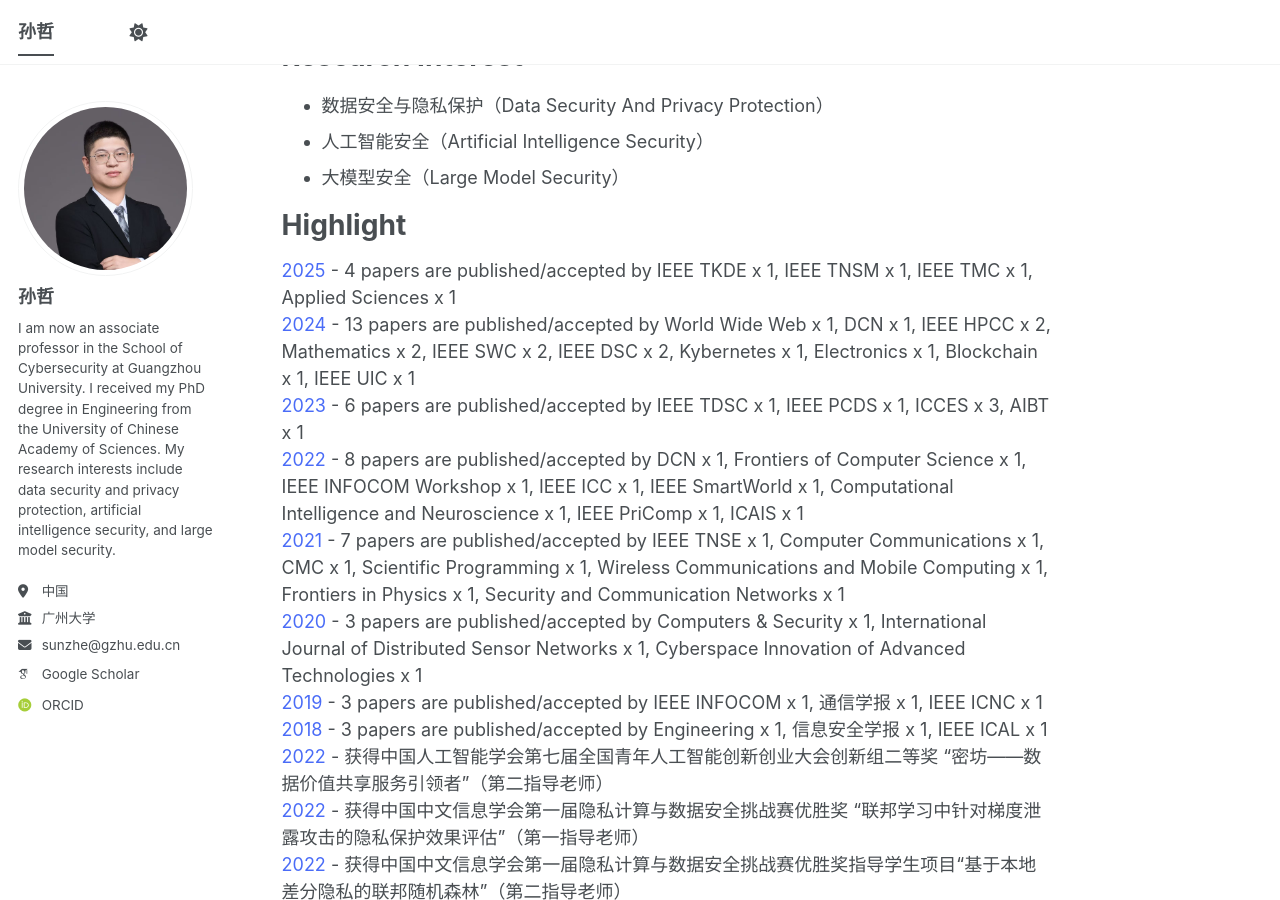
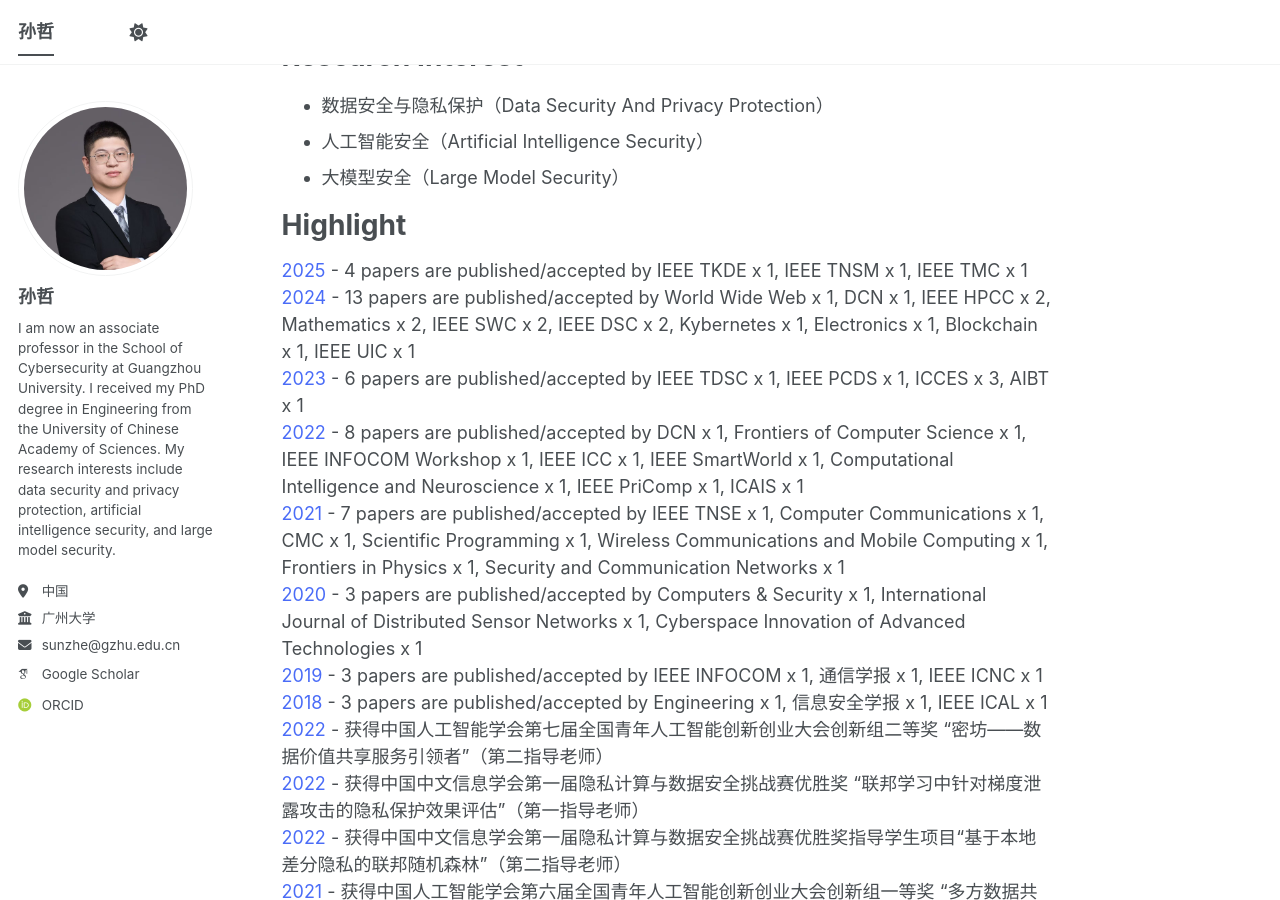
Before and after one commit to ZheSun208/ZheSun208.github.io, a Jekyll site: the page built from _pages/about.md, in a window 1280 px wide and 900 px high, scrolled down 592 px. Built offline with Jekyll 4.4.1, drawn with Linux system fonts in a browser that asks for light colours; some web fonts are replaced; a script bundle is joined from its source files by our own code; library files that are not in the unit come from our copies.

Commit message:
Update about.md

```diff
--- a/_pages/about.md
+++ b/_pages/about.md
@@ -27,7 +27,7 @@ Research Interest
 
 Highlight
 ======
-<span style="color:#4a6cf7;">2025</span> - 4 papers are published/accepted by IEEE TKDE x 1, IEEE TNSM x 1, IEEE TMC x 1, Applied Sciences x 1
+<span style="color:#4a6cf7;">2025</span> - 4 papers are published/accepted by IEEE TKDE x 1, IEEE TNSM x 1, IEEE TMC x 1
 <span style="color:#4a6cf7;">2024</span> - 13 papers are published/accepted by World Wide Web x 1, DCN x 1, IEEE HPCC x 2, Mathematics x 2, IEEE SWC x 2, IEEE DSC x 2, Kybernetes x 1, Electronics x 1, Blockchain x 1, IEEE UIC x 1
 <span style="color:#4a6cf7;">2023</span> - 6 papers are published/accepted by IEEE TDSC x 1, IEEE PCDS x 1, ICCES x 3, AIBT x 1
 <span style="color:#4a6cf7;">2022</span> - 8 papers are published/accepted by DCN x 1, Frontiers of Computer Science x 1, IEEE INFOCOM Workshop x 1, IEEE ICC x 1, IEEE SmartWorld x 1, Computational Intelligence and Neuroscience x 1, IEEE PriComp x 1, ICAIS x 1
```
